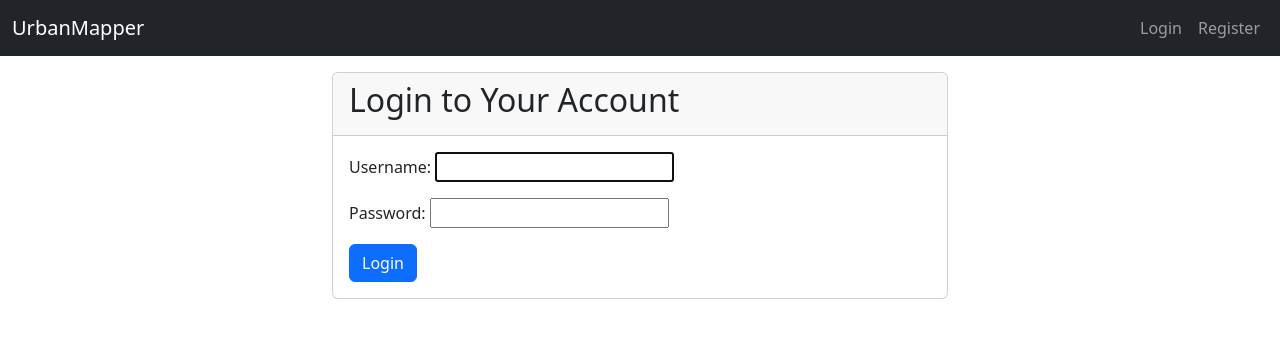
After one commit to Kasimis/UrbanMapper, a Django app: page /login/ in a window 1280 px wide. The commit adds this page. Shown: the top 338 px of the page. Run offline with Django 4.2, Linux system fonts and the light colour scheme.

Commit message:
added user login, logout and register funmctionality

```diff
--- a/UrbanMapApp/templates/base.html
+++ b/UrbanMapApp/templates/base.html
@@ -17,13 +17,23 @@
             </button>
             <div class="collapse navbar-collapse" id="navbarNav">
                 <ul class="navbar-nav ms-auto">
-
-                    <li class="nav-item">
-                        <a class="nav-link" href="#">Σύνδεση</a>
-                    </li>
-                    <li class="nav-item">
-                        <a class="nav-link" href="#">Εγγραφή</a>
-                    </li>
+                    {% if user.is_authenticated %}
+                        <li class="nav-item">
+                            <span class="navbar-text">
+                                Welcome, {{ user.username }}
+                            </span>
+                        </li>
+                        <li class="nav-item">
+                            <a class="nav-link" href="{% url 'logout' %}">Logout</a>
+                        </li>
+                    {% else %}
+                        <li class="nav-item">
+                            <a class="nav-link" href="{% url 'login' %}">Login</a>
+                        </li>
+                        <li class="nav-item">
+                            <a class="nav-link" href="{% url 'register' %}">Register</a>
+                        </li>
+                    {% endif %}
                 </ul>
             </div>
         </div>
--- /dev/null
+++ b/UrbanMapApp/templates/login.html
@@ -0,0 +1,21 @@
+{% extends 'base.html' %}
+{% block title %}User Login{% endblock %}
+
+{% block content %}
+<div class="row justify-content-center">
+    <div class="col-md-6">
+        <div class="card">
+            <div class="card-header">
+                <h2>Login to Your Account</h2>
+            </div>
+            <div class="card-body">
+                <form method="post">
+                    {% csrf_token %}
+                    {{ form.as_p }}
+                    <button type="submit" class="btn btn-primary">Login</button>
+                </form>
+            </div>
+        </div>
+    </div>
+</div>
+{% endblock %}
--- a/UrbanMapApp/urls.py
+++ b/UrbanMapApp/urls.py
@@ -2,8 +2,12 @@ from django.urls import path
 from . import views
 from django.conf import settings
 from django.conf.urls.static import static
+from django.contrib.auth import views as auth_views
 urlpatterns = [
     path('', views.home, name='home'),
+    path('register/', views.register, name='register'),
+    path('login/', auth_views.LoginView.as_view(template_name='login.html'), name='login'),
+    path('logout/', auth_views.LogoutView.as_view(template_name='logout.html'), name='logout'),
 ]
 # This is new: Add the media files URL pattern during development
 if settings.DEBUG:
```
Also changed, not shown: UrbanMapApp/templates/logout.html (added, +14 -0 lines), UrbanMapApp/templates/register.html (added, +21 -0 lines), UrbanMapApp/views.py (+15 -1 lines), UrbanMapApp/templates/home.html (line endings or trailing spaces), db.sqlite3, media/report_photos/lakkouba_NwyKN9B.jpg (added).
